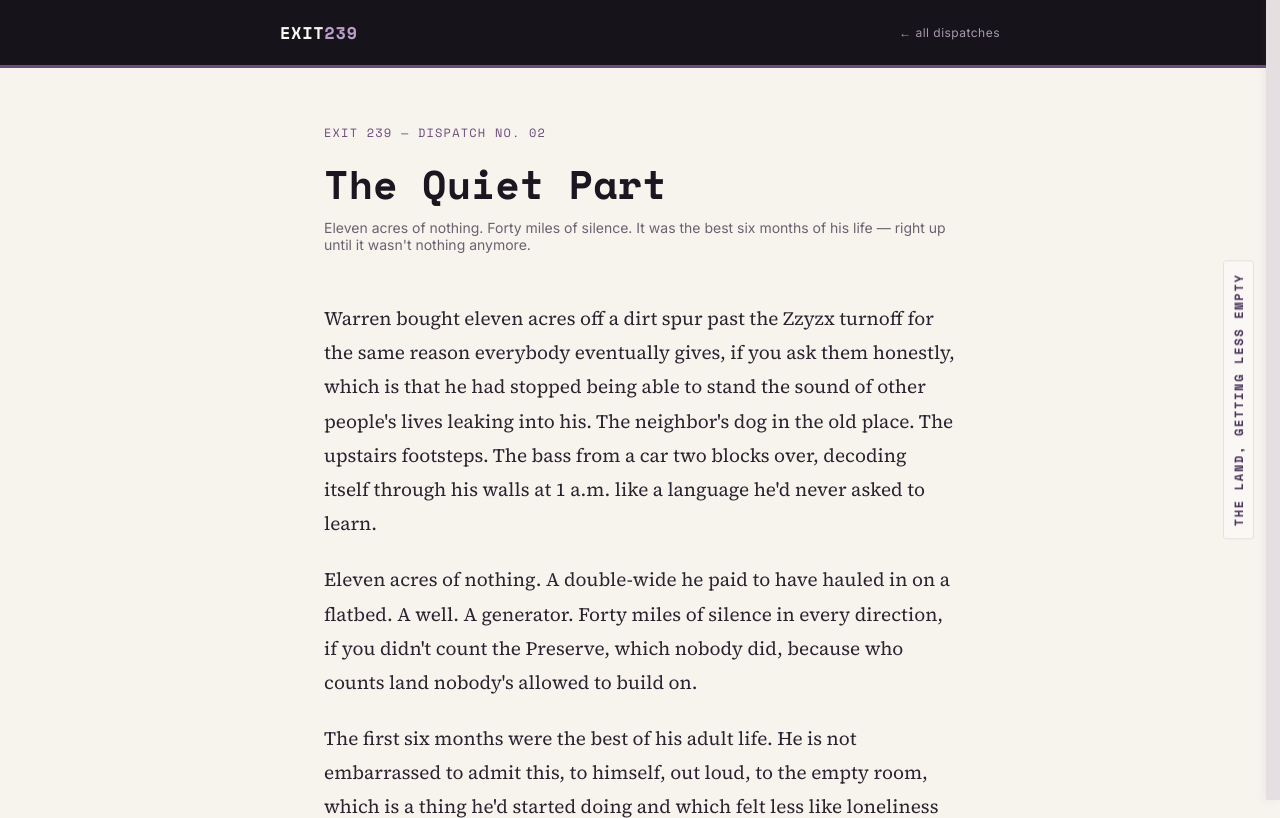
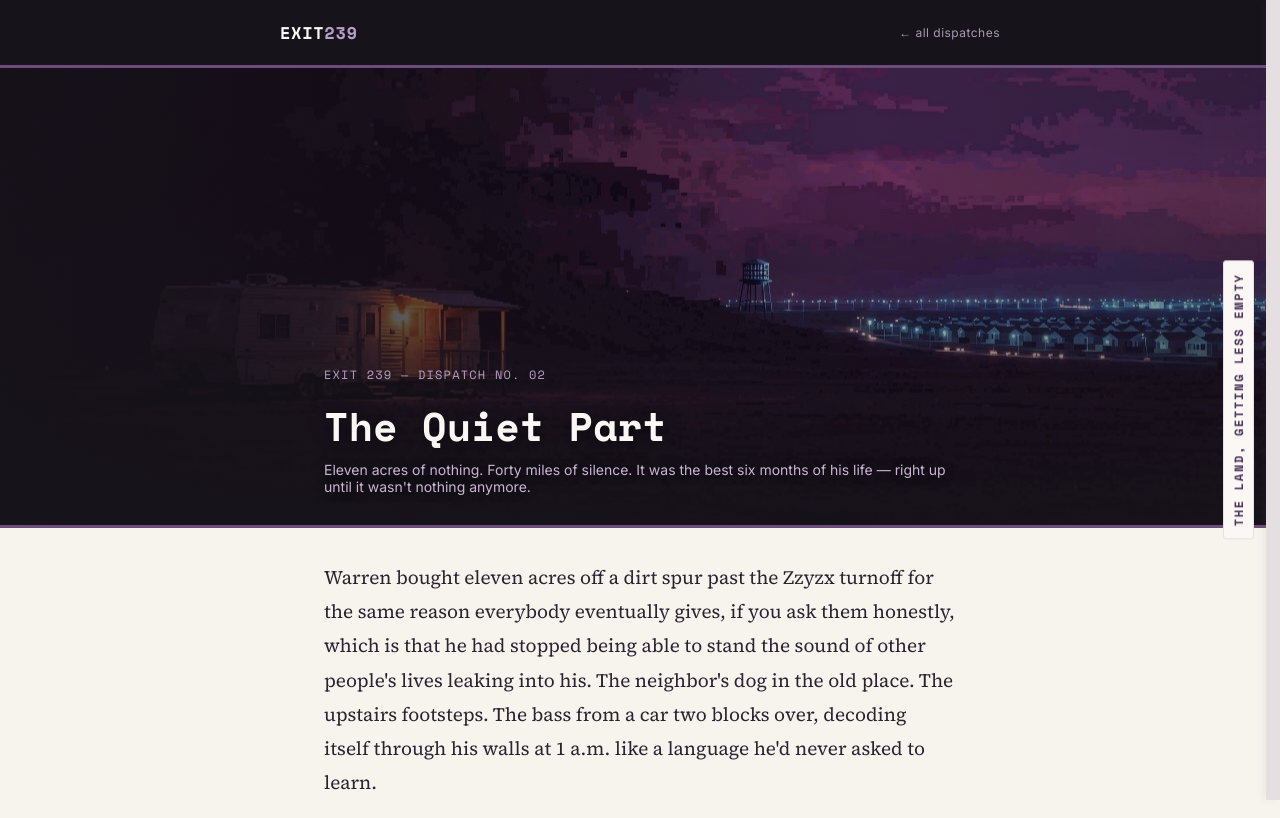
Before and after one commit to K2-Oddworks/exit239, a plain HTML site: page the-quiet-part.html in a window 1280 px wide. Shown: the top 818 px of the page. Drawn offline with nearby package versions, Linux system fonts and the light colour scheme.

Commit message:
Add atmospheric header bands + image share cards to remaining stories and homepage (#6)
Completes the image treatment across the site (all three stories + home):
- The Quiet Part: pixelated trailer/creeping-suburbia band above the noise-
  stage scroll interaction (kept intact).
- The Usual: chrome-diner-with-scan-HUD band above the story body.
- Homepage: EXIT 239 / Zzyzx Road sign banner between the header and the
  text masthead.
- Replaced the typographic share cards for these three with image-backed
  cards built from the same photos (scrim + title overlay).
- All images encoded as JPEG (heroes 63-91KB, cards 174-233KB) to keep pages
  light.


Claude-Session: https://claude.ai/code/session_01Cp2YPZPhrs1oq42d73Xndb

Co-authored-by: Claude <noreply@anthropic.com>

```diff
--- a/the-quiet-part.html
+++ b/the-quiet-part.html
@@ -10,14 +10,14 @@
 <meta property="og:title" content="The Quiet Part — Exit239">
 <meta property="og:description" content="Eleven acres of nothing. Forty miles of silence. It was the best six months of his life — right up until it wasn't nothing anymore.">
 <meta property="og:url" content="https://exit239.pages.dev/the-quiet-part.html">
-<meta property="og:image" content="https://exit239.pages.dev/og-the-quiet-part.png">
+<meta property="og:image" content="https://exit239.pages.dev/og-the-quiet-part.jpg">
 <meta property="og:image:width" content="2400">
 <meta property="og:image:height" content="1260">
 <meta property="og:image:alt" content="Exit 239 — Dispatch No. 02: The Quiet Part">
 <meta name="twitter:card" content="summary_large_image">
 <meta name="twitter:title" content="The Quiet Part — Exit239">
 <meta name="twitter:description" content="Eleven acres of nothing. Forty miles of silence. It was the best six months of his life — right up until it wasn't nothing anymore.">
-<meta name="twitter:image" content="https://exit239.pages.dev/og-the-quiet-part.png">
+<meta name="twitter:image" content="https://exit239.pages.dev/og-the-quiet-part.jpg">
 <link rel="preconnect" href="https://fonts.googleapis.com">
 <link rel="preconnect" href="https://fonts.gstatic.com" crossorigin>
 <link href="https://fonts.googleapis.com/css2?family=Space+Mono:wght@400;700&family=Source+Serif+4:opsz,wght@8..60,400;8..60,500;8..60,600&family=Inter:wght@400;500;600&display=swap" rel="stylesheet">
@@ -156,6 +156,44 @@
     font-size: 14px;
     color: var(--ink-dim);
   }
+
+  /* ===== HERO IMAGE BAND ===== */
+  .story-hero {
+    position: relative;
+    background: #17131A url('the-quiet-part-hero.jpg') center 40% / cover no-repeat;
+    border-bottom: 3px solid var(--violet);
+    min-height: clamp(300px, 44vw, 460px);
+    display: flex;
+    align-items: flex-end;
+    z-index: 3;
+  }
+  .story-hero::before {
+    content: "";
+    position: absolute;
+    inset: 0;
+    background:
+      linear-gradient(90deg, rgba(23,19,26,0.90) 0%, rgba(23,19,26,0.52) 40%, rgba(23,19,26,0.08) 68%, rgba(23,19,26,0.30) 100%),
+      linear-gradient(0deg, rgba(23,19,26,0.92) 0%, rgba(23,19,26,0.28) 44%, rgba(23,19,26,0) 72%);
+    pointer-events: none;
+  }
+  .story-hero-inner {
+    position: relative;
+    z-index: 1;
+    max-width: 680px;
+    width: 100%;
+    margin: 0 auto;
+    padding: 40px 24px 30px;
+  }
+  .story-hero .dispatch-marker { color: var(--violet-light); }
+  .story-hero .story-title {
+    color: #FAF7F5;
+    text-shadow: 0 2px 18px rgba(0,0,0,0.55);
+  }
+  .story-hero .story-sub {
+    color: #C9B6D2;
+    text-shadow: 0 1px 10px rgba(0,0,0,0.5);
+  }
+
   .progress-rail {
     position: fixed;
     top: 0;
@@ -349,14 +387,16 @@
   </div>
 </header>
 
-<div class="noise-stage" id="noise-stage">
-  <div class="noise-layer" id="noise-layer"></div>
-
-  <div class="story-meta">
+<section class="story-hero">
+  <div class="story-hero-inner">
     <div class="dispatch-marker">EXIT 239 — DISPATCH NO. 02</div>
     <h1 class="story-title">The Quiet Part</h1>
     <p class="story-sub">Eleven acres of nothing. Forty miles of silence. It was the best six months of his life — right up until it wasn't nothing anymore.</p>
   </div>
+</section>
+
+<div class="noise-stage" id="noise-stage">
+  <div class="noise-layer" id="noise-layer"></div>
 
   <div class="progress-rail"><div class="progress-rail-fill" id="progress-fill"></div></div>
   <div class="progress-label">THE LAND, GETTING LESS EMPTY</div>
```
Also changed, not shown: index.html (+20 -3 lines), the-usual.html (+45 -7 lines), index-hero.jpg (added), og-index.jpg (added), og-index.png (deleted), og-the-quiet-part.jpg (added), og-the-quiet-part.png (deleted), og-the-usual.jpg (added), og-the-usual.png (deleted), the-quiet-part-hero.jpg (added), the-usual-hero.jpg (added).
